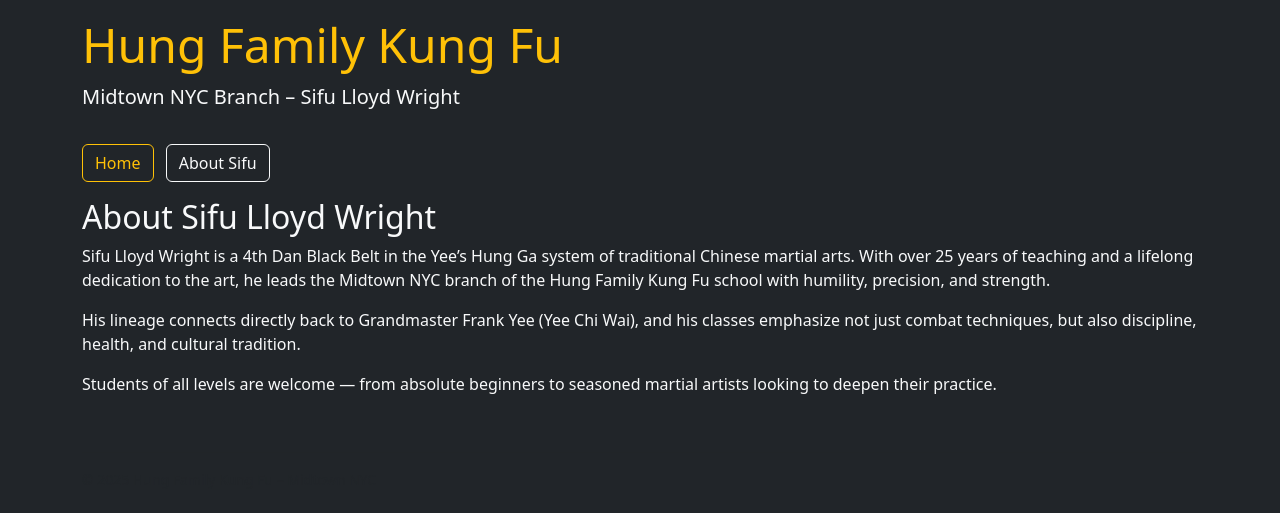
After one commit to izzydoesit/kung_fu_site, a Django app: page /about/ in a window 1280 px wide. The commit adds this page. Shown: the top 513 px of the page. Run offline with Django 5.2, Linux system fonts and the light colour scheme.

Commit message:
Add about page template, view method and path to urls.py

```diff
--- /dev/null
+++ b/core/templates/about.html
@@ -0,0 +1,24 @@
+{% extends "core/base.html" %}
+
+{% block title %}
+About Sifu Lloyd Wright | Hung Family Kung Fu
+{% endblock %}
+
+{% block content %}
+  <h2 class="text-light">About Sifu Lloyd Wright</h2>
+  <p>
+    Sifu Lloyd Wright is a 4th Dan Black Belt in the Yee’s Hung Ga system of traditional Chinese martial arts.
+    With over 25 years of teaching and a lifelong dedication to the art, he leads the Midtown NYC branch of the
+    Hung Family Kung Fu school with humility, precision, and strength.
+  </p>
+
+  <p>
+    His lineage connects directly back to Grandmaster Frank Yee (Yee Chi Wai), and his classes emphasize not just
+    combat techniques, but also discipline, health, and cultural tradition.
+  </p>
+
+  <p>
+    Students of all levels are welcome — from absolute beginners to seasoned martial artists looking to deepen
+    their practice.
+  </p>
+{% endblock %}
--- a/core/templates/core/base.html
+++ b/core/templates/core/base.html
@@ -16,6 +16,10 @@
 			<h1 class="display-5 text-warning">Hung Family Kung Fu</h1>
 			<p class="lead">Midtown NYC Branch – Sifu Lloyd Wright</p>
 		</header>
+		<nav class="container pb-3">
+			<a href="/" class="btn btn-outline-warning me-2">Home</a>
+			<a href="/about/" class="btn btn-outline-light">About Sifu</a>
+		</nav>
 
 		<main class="container">{% block content %}{% endblock %}</main>
 
--- a/core/urls.py
+++ b/core/urls.py
@@ -1,7 +1,8 @@
 from django.urls import path
 
-from .views import home_view
+from .views import about_view, home_view
 
 urlpatterns = [
     path("", home_view, name="home"),
+    path("about/", about_view, name="about"),
 ]
--- a/core/views.py
+++ b/core/views.py
@@ -4,3 +4,7 @@ from django.shortcuts import render
 # Create your views here.
 def home_view(request):
     return render(request, "home.html")
+
+
+def about_view(request):
+    return render(request, "about.html")
```
